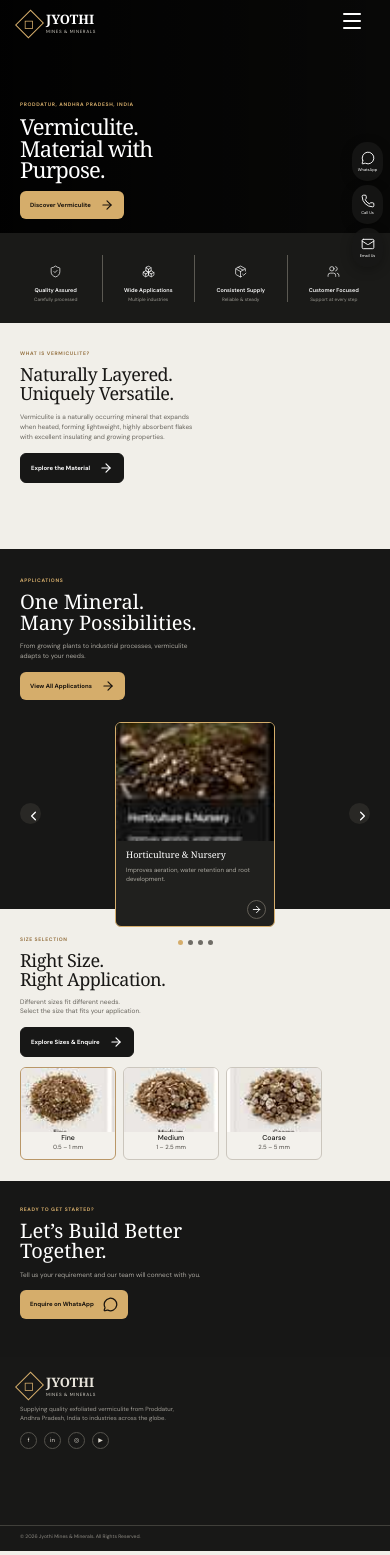
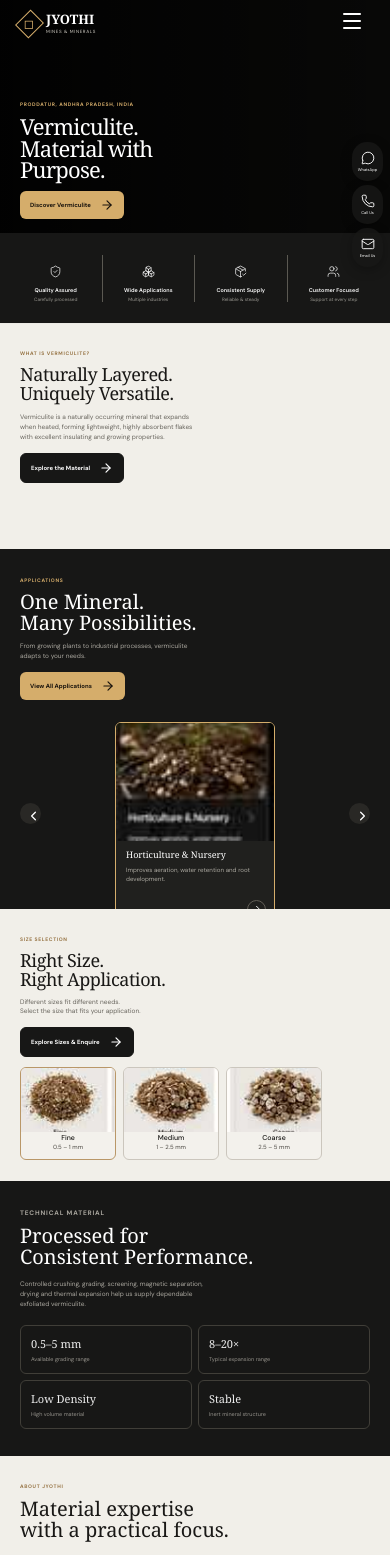
Before and after one commit to dhurva3333/Jyothimainesandmineral, a Next.js app: page / in a window 390 px wide. Shown: the top 1555 px of the page. Built offline with nearby package versions, Linux system fonts and the light colour scheme.

Commit message:
fix: make reference sections full-width alternating bands

```diff
--- a/app/reference-overrides.css
+++ b/app/reference-overrides.css
@@ -1,11 +1,94 @@
-/* Final visual corrections for the supplied desktop/mobile references. */
-.technical,.about{display:none}
-@media(max-width:720px){
-  .material-art{display:none}
-  .material{height:226px}
-  .size-carousel{overflow-x:auto;overflow-y:hidden;scrollbar-width:none}
-  .size-carousel::-webkit-scrollbar{display:none}
-  .size-track{display:flex;width:max-content;gap:7px}
-  .size-card{width:96px;min-width:96px}
-  .cta-copy{background:linear-gradient(90deg,rgba(23,23,22,1) 0%,rgba(23,23,22,.96) 57%,rgba(23,23,22,.58) 100%),url('/images/hero-ref.svg') right center/auto 100% no-repeat}
+/* Reference-driven layout corrections. These rules keep each visual band as a real full-width website section. */
+
+/* Every major band owns its full viewport width; content remains constrained inside the section. */
+.hero,
+.trust,
+.material,
+.applications,
+.sizes,
+.technical,
+.about,
+.cta,
+.footer {
+  width: 100%;
+  max-width: none;
+  position: relative;
 }
+
+/* Make the alternating reference rhythm explicit: black -> white -> black -> white -> black. */
+.hero { background: #090908; }
+.trust { background: #1a1a18; }
+.material,
+.sizes,
+.about { background: var(--cream); }
+.applications,
+.technical,
+.cta,
+.footer { background: #171716; }
+
+/* Prevent an image/card from becoming the section itself. */
+.hero-art,
+.cta-art { pointer-events: none; }
+
+/* The visual should sit inside the layout, while text/UI remains real HTML. */
+.material-photo,
+.app-photo,
+.size-photo { isolation: isolate; }
+
+/* Mobile: preserve the clean full-width black/white bands from the supplied reference. */
+@media (max-width: 720px) {
+  body { background: var(--cream); }
+  main { width: 100%; min-width: 0; }
+
+  .hero,
+  .trust,
+  .material,
+  .applications,
+  .sizes,
+  .cta,
+  .footer {
+    width: 100%;
+    margin: 0;
+  }
+
+  .hero,
+  .trust,
+  .applications,
+  .cta,
+  .footer { background: #171716; }
+
+  .material,
+  .sizes { background: var(--cream); }
+
+  /* Keep the material section visibly white/cream from edge to edge. */
+  .material { box-shadow: inset 0 1px rgba(0,0,0,.02); }
+
+  /* Keep application content/cards inside the black band rather than letting a card define it. */
+  .applications { overflow: hidden; }
+  .app-carousel { width: 100%; }
+
+  /* The supplied mobile reference shows no large material photograph in this band. */
+  .material-art { display: none; }
+  .material { height: 226px; }
+
+  /* Size cards scroll inside the white band; the band itself stays full-width. */
+  .size-carousel {
+    overflow-x: auto;
+    overflow-y: hidden;
+    scrollbar-width: none;
+  }
+  .size-carousel::-webkit-scrollbar { display: none; }
+  .size-track {
+    display: flex;
+    width: max-content;
+    gap: 7px;
+  }
+  .size-card {
+    width: 96px;
+    min-width: 96px;
+  }
+
+  .cta-copy {
+    background: linear-gradient(90deg, rgba(23,23,22,1) 0%, rgba(23,23,22,.96) 57%, rgba(23,23,22,.58) 100%), url('/images/hero-ref.svg') right center/auto 100% no-repeat;
+  }
+}
```
